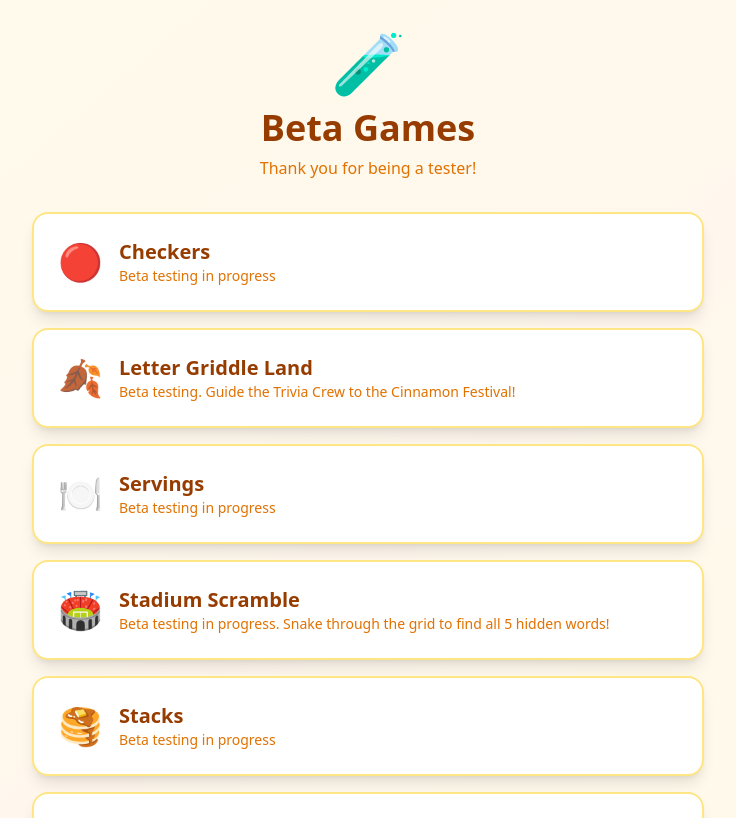
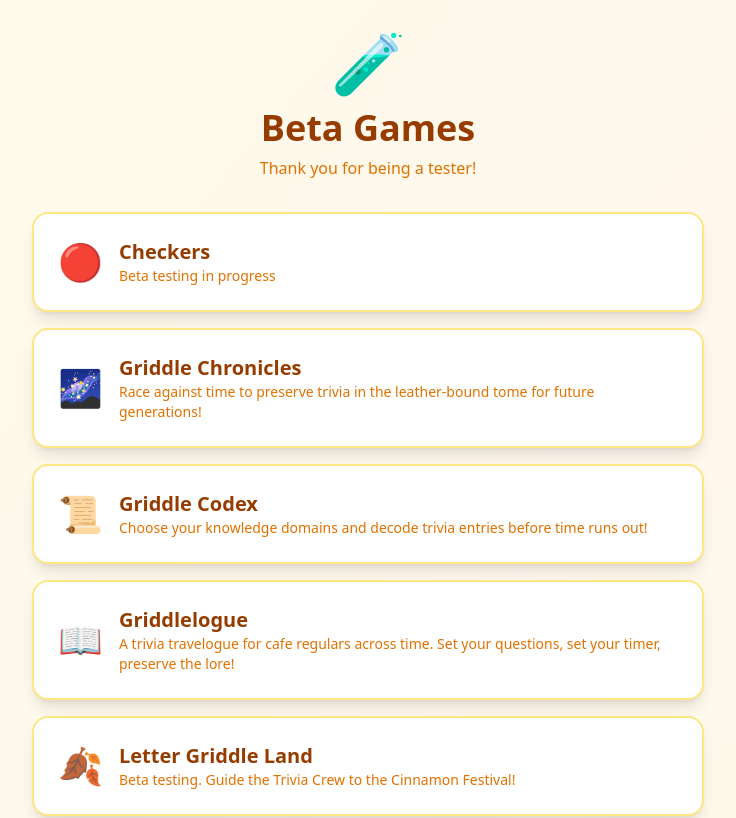
Before and after one commit to lauriegriddle/griddle-game, a Next.js app: page /beta in a window 1280 px wide. Shown: the top 818 px of the page, without its empty margins (272-1008 px from the left). Built offline with nearby package versions, Linux system fonts and the light colour scheme.

Commit message:
Add Griddlelogue, Griddle Chronicles, and Griddle Codex to beta page

```diff
--- a/app/beta/page.js
+++ b/app/beta/page.js
@@ -7,10 +7,28 @@ export default function BetaGames() {
       description: "Beta testing in progress"
     },
     {
+      name: "Griddle Chronicles",
+      href: "/chronicles",
+      emoji: "🌌",
+      description: "Race against time to preserve trivia in the leather-bound tome for future generations!"
+    },
+    {
+      name: "Griddle Codex",
+      href: "/decoder",
+      emoji: "📜",
+      description: "Choose your knowledge domains and decode trivia entries before time runs out!"
+    },
+    {
+      name: "Griddlelogue",
+      href: "/griddlelogue",
+      emoji: "📖",
+      description: "A trivia travelogue for cafe regulars across time. Set your questions, set your timer, preserve the lore!"
+    },
+    {
       name: "Letter Griddle Land",
       href: "/griddle-land",
       emoji: "🍂",
-      description: "Beta testing.  Guide the Trivia Crew to the Cinnamon Festival!"
+      description: "Beta testing. Guide the Trivia Crew to the Cinnamon Festival!"
     },
     {
       name: "Servings",
@@ -40,7 +58,7 @@ export default function BetaGames() {
       name: "Winter Land",
       href: "/winter-land",
       emoji: "⛷️",
-      description: "Beta testing.  Guide the Trivia Crew to the Winter Sports Festival!"
+      description: "Beta testing. Guide the Trivia Crew to the Winter Sports Festival!"
     },
   ];
 
```
